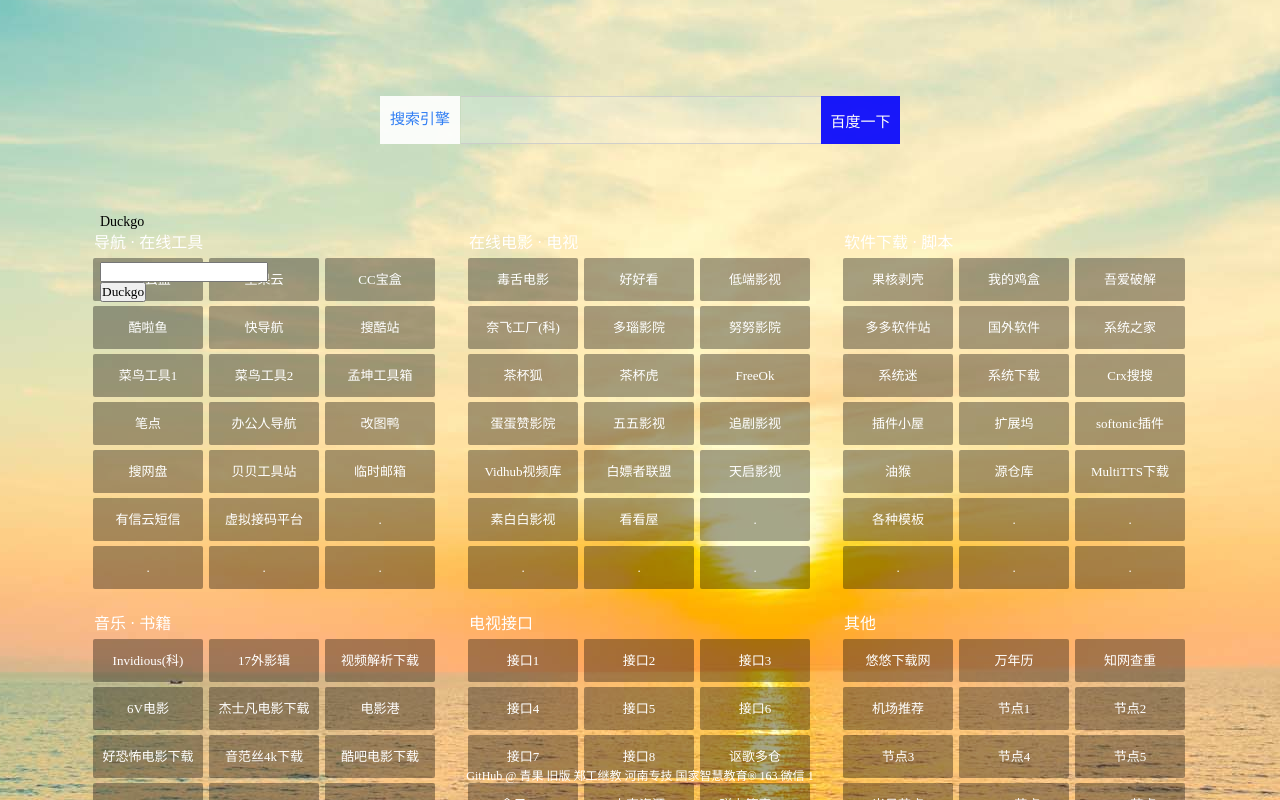
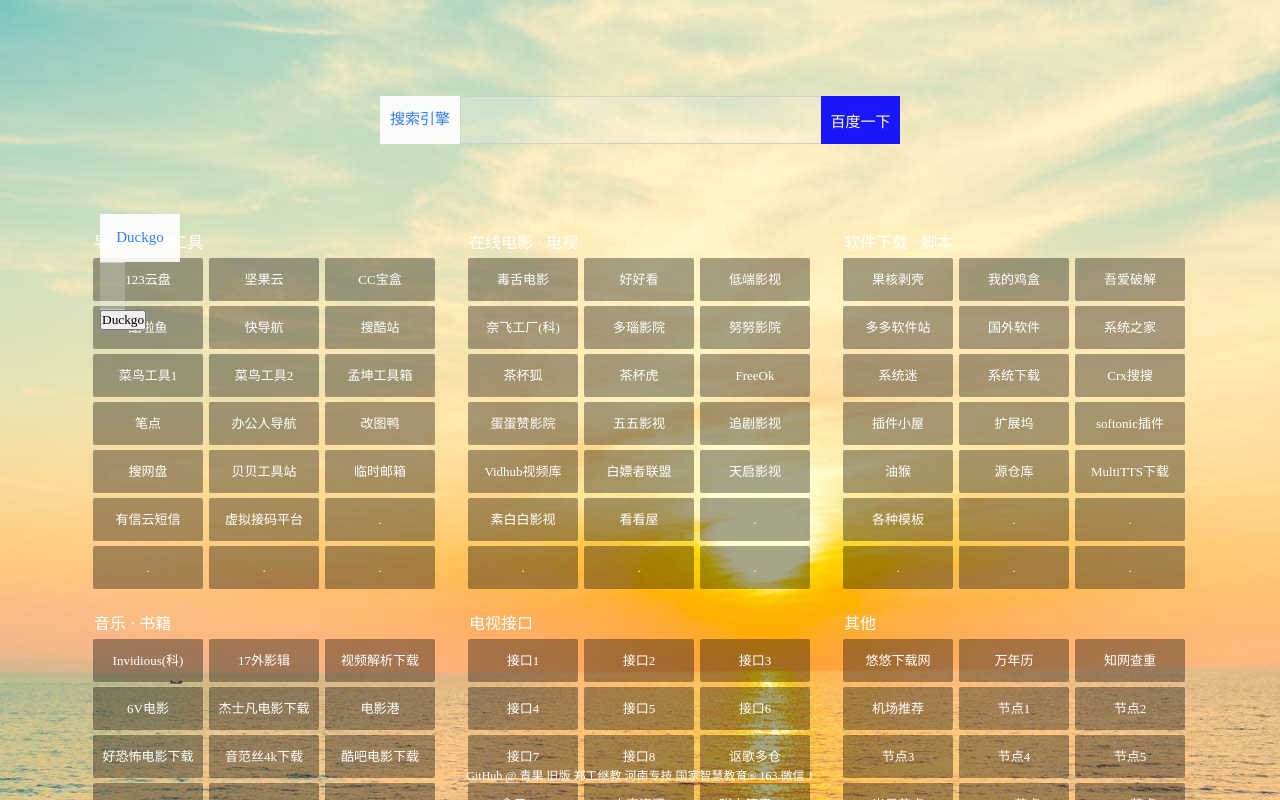
Before and after one commit to chaojiang28/chaojiang28.github.io, a plain HTML site: page index.html in a window 1280 px wide. Drawn offline with nearby package versions, Linux system fonts and the light colour scheme.

Commit message:
Update index.html

```diff
--- a/index.html
+++ b/index.html
@@ -69,13 +69,13 @@
 <!-- 搜索栏2start -->
 	<div class="baidu baidu-1">
 		<form name="f" action="https://duckduckgo.com/" target="_blank">
-			<div class="Select-box-1" id="baidu">
+			<div class="Select-box-2" id="baidu">
 				<ul>
 					<li class="this_s">Duckgo</li>
                 </ul>
 			</div>
 			<div class="in5">
-				<input name="wd" id="kw-1" maxlength="100" autocomplete="off" type="text">
+				<input name="wd" id="kw-2" maxlength="100" autocomplete="off" type="text">
 				<div class="qingkong" id="qingkong" title="清空">x</div>
 			</div>
 			<input value="Duckgo" id="su-1" type="submit">
```
